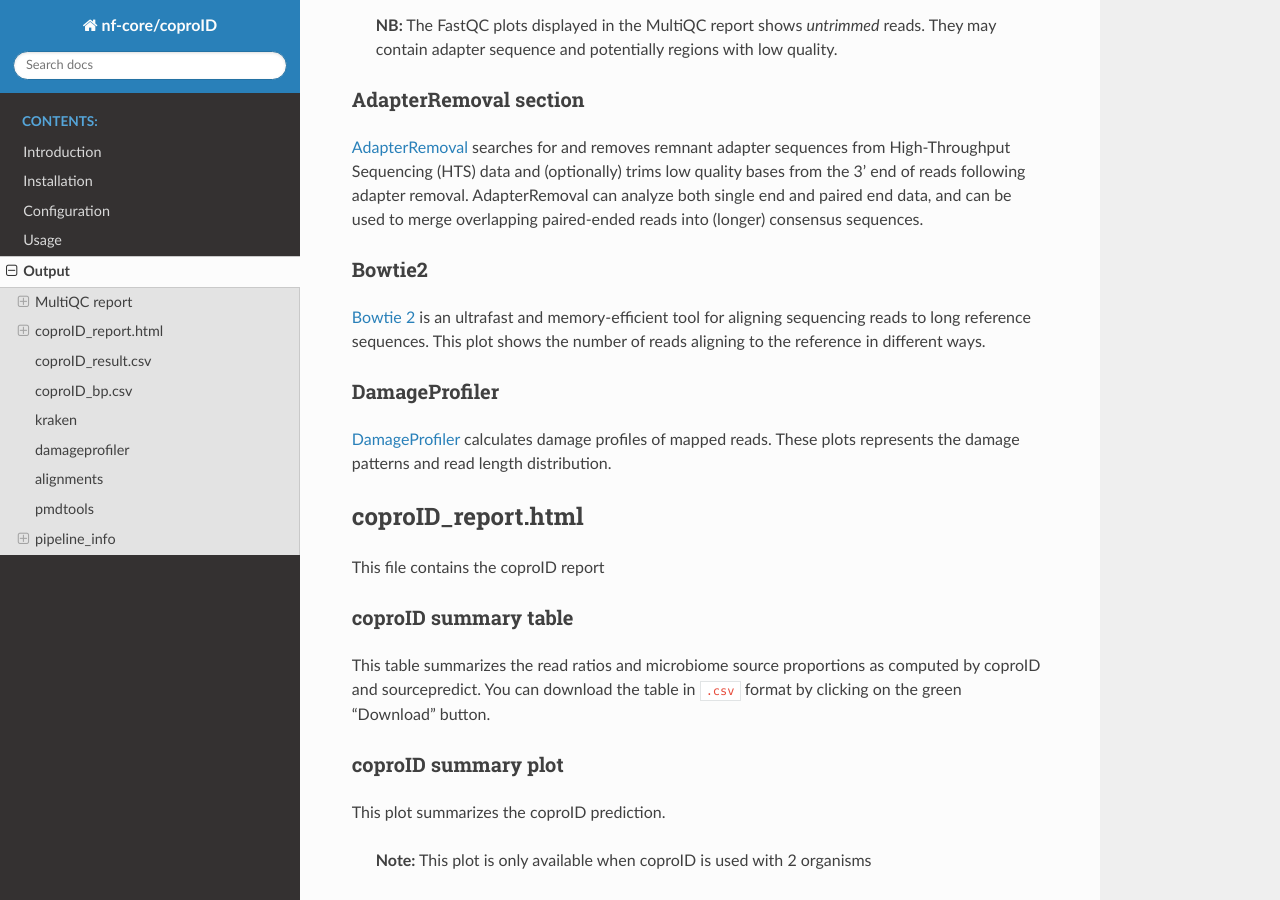
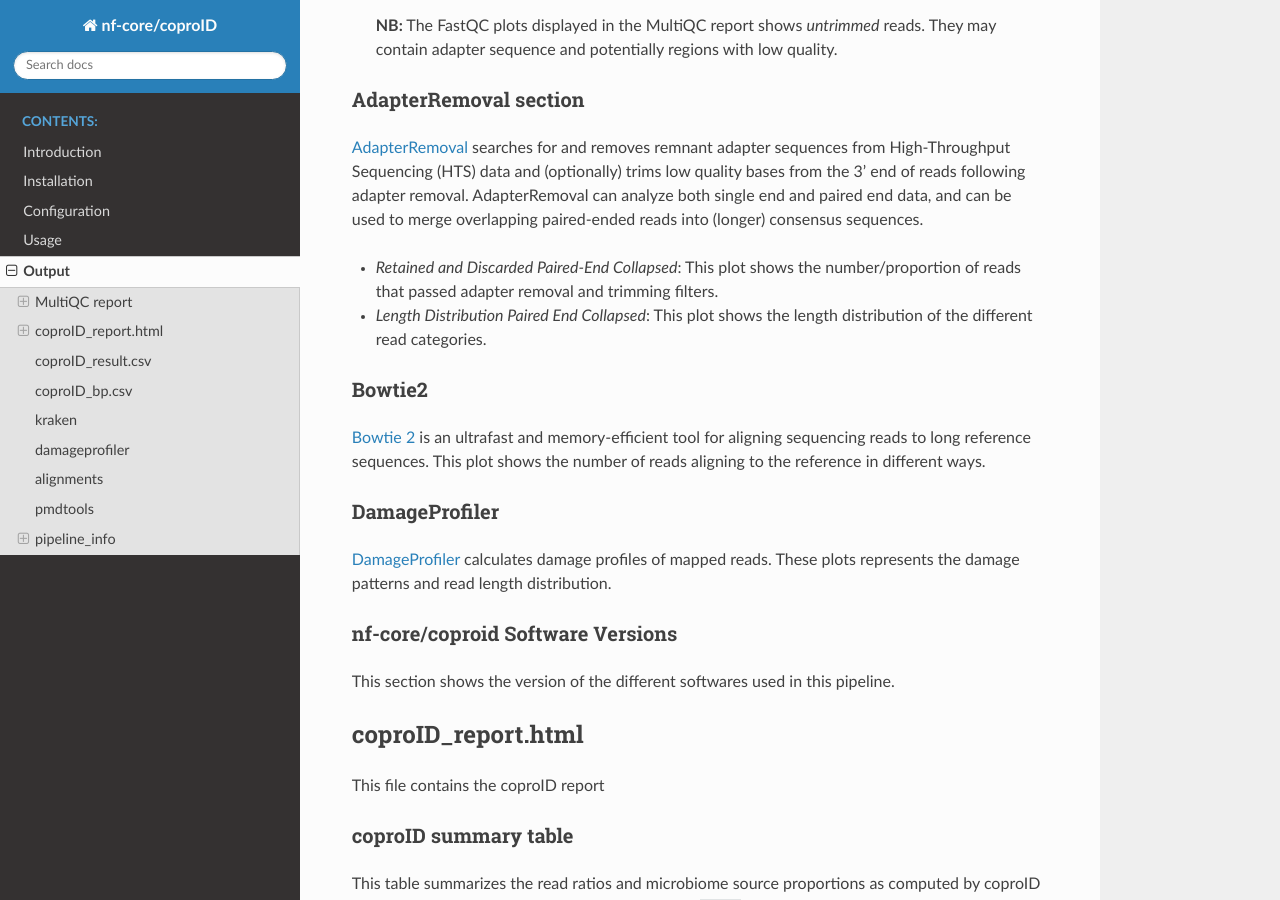
Before and after one commit to nf-core/coproid, a Sphinx documentation site: the page built from docs/output.md, in a window 1280 px wide and 900 px high, scrolled down 518 px. Built offline with Sphinx 7.4.7 and the Read the Docs theme 2.0.0, drawn with Linux system fonts in a browser that asks for light colours.

Commit message:
add more detailed description of multiqc output

```diff
--- a/docs/output.md
+++ b/docs/output.md
@@ -19,6 +19,9 @@ For further reading and documentation see the [FastQC help](http://www.bioinform
 
 [AdapterRemoval](https://github.com/MikkelSchubert/adapterremoval) searches for and removes remnant adapter sequences from High-Throughput Sequencing (HTS) data and (optionally) trims low quality bases from the 3' end of reads following adapter removal. AdapterRemoval can analyze both single end and paired end data, and can be used to merge overlapping paired-ended reads into (longer) consensus sequences.
 
+- *Retained and Discarded Paired-End Collapsed*: This plot shows the number/proportion of reads that passed adapter removal and trimming filters.
+- *Length Distribution Paired End Collapsed*: This plot shows the length distribution of the different read categories.
+
 ### Bowtie2
 
 [Bowtie 2](http://bowtie-bio.sourceforge.net/bowtie2/index.shtml) is an ultrafast and memory-efficient tool for aligning sequencing reads to long reference sequences.
@@ -28,6 +31,10 @@ This plot shows the number of reads aligning to the reference in different ways.
 
 [DamageProfiler](https://github.com/Integrative-Transcriptomics/DamageProfiler) calculates damage profiles of mapped reads.
 These plots represents the damage patterns and read length distribution.
+
+### nf-core/coproid Software Versions
+
+This section shows the version of the different softwares used in this pipeline.
 
 ## coproID_report.html
 
```
